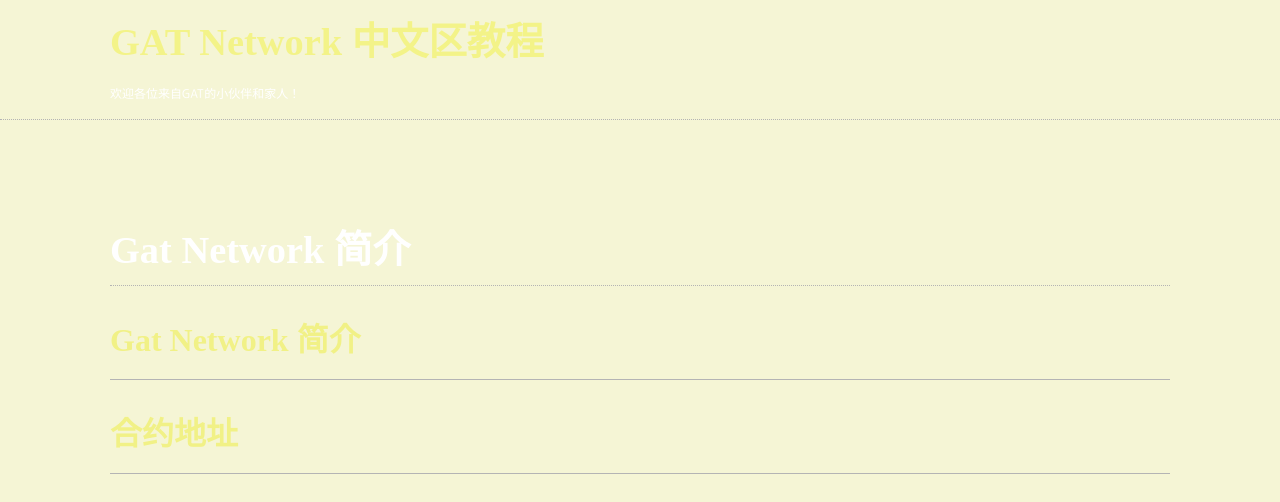
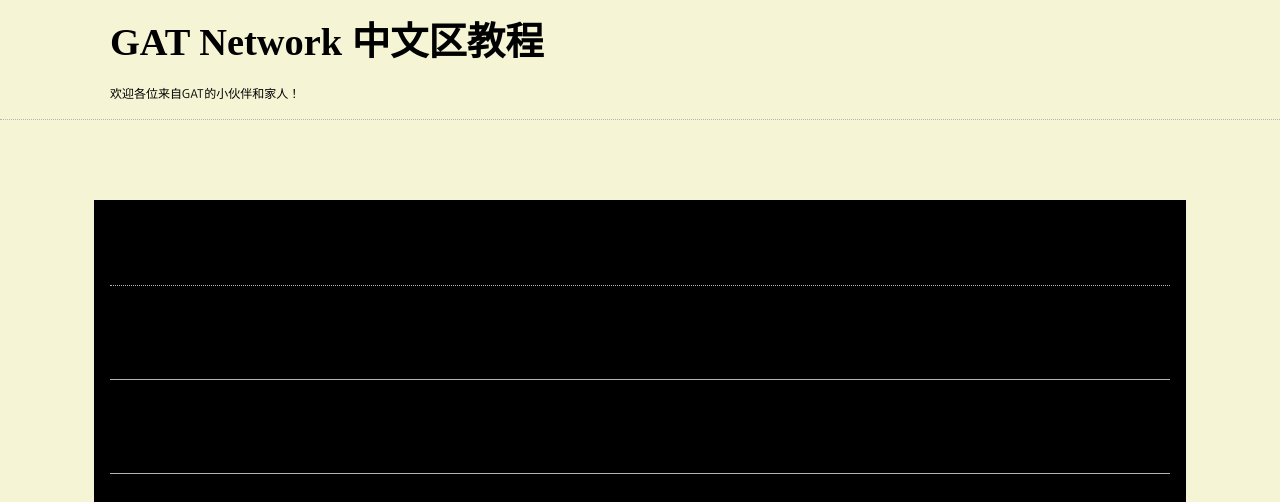
Before and after one commit to GAT-Network/Chinese-Tutorial, a Jekyll site: the page built from index.md, in a window 1280 px wide. Shown: the top 502 px of the page. Built offline with Jekyll 4.4.1, drawn with Linux system fonts in a browser that asks for light colours; some web fonts are replaced; our own code applies the rules of GitHub Pages for plain Markdown files; some of the changed text lies outside the part shown; grey boxes are pictures that could not be loaded.

Commit message:
change color

```diff
--- a/_sass/jekyll-theme-hacker.scss
+++ b/_sass/jekyll-theme-hacker.scss
@@ -12,7 +12,7 @@ $pc-width: 768px;
 :root {
   --color-yellow: #f5f5d5;
   --color-yellow-a: #f5f5d5;
-  --color-white: rgb( 255, 255, 255);
+  --color-black: rgb(0, 0, 0);
   --color-gray: rgb( 180, 180, 180);
   --color-gray-a: rgba( 180, 180, 180, .8);
   --color-yellow-10: #f5f5d5;
@@ -20,15 +20,15 @@ $pc-width: 768px;
   --color-yellow-40: #f3f388;
   --color-yellow-60: #f1f186;
 
-  --color-main: var(--color-white);
+  --color-main: var(--color-black);
   --color-bg: var(--color-yellow);
   --color-bg-a: var(--color-yellow-a);
-  --color-bg-content: var(--color-yellow-10);
+  --color-bg-content: var(--color-black);
   --color-border: var(--color-gray);
   --color-border-a: var(--color-gray-a);
-  --color-brand: var(--color-yellow-40);
-  --color-brand-light: var(--color-yellow-60);
-  --color-brand-dark: var(--color-yellow-20);
+  --color-brand: var(---color-black);
+  --color-brand-light: var(---color-black);
+  --color-brand-dark: var(--color-black);
 
   --font-normal: 'M PLUS Rounded 1c', sans-serif;
   --font-title: 'Shippori Mincho B1', serif;
```
Also changed, not shown: index.md (+4 -4 lines), README.md.
